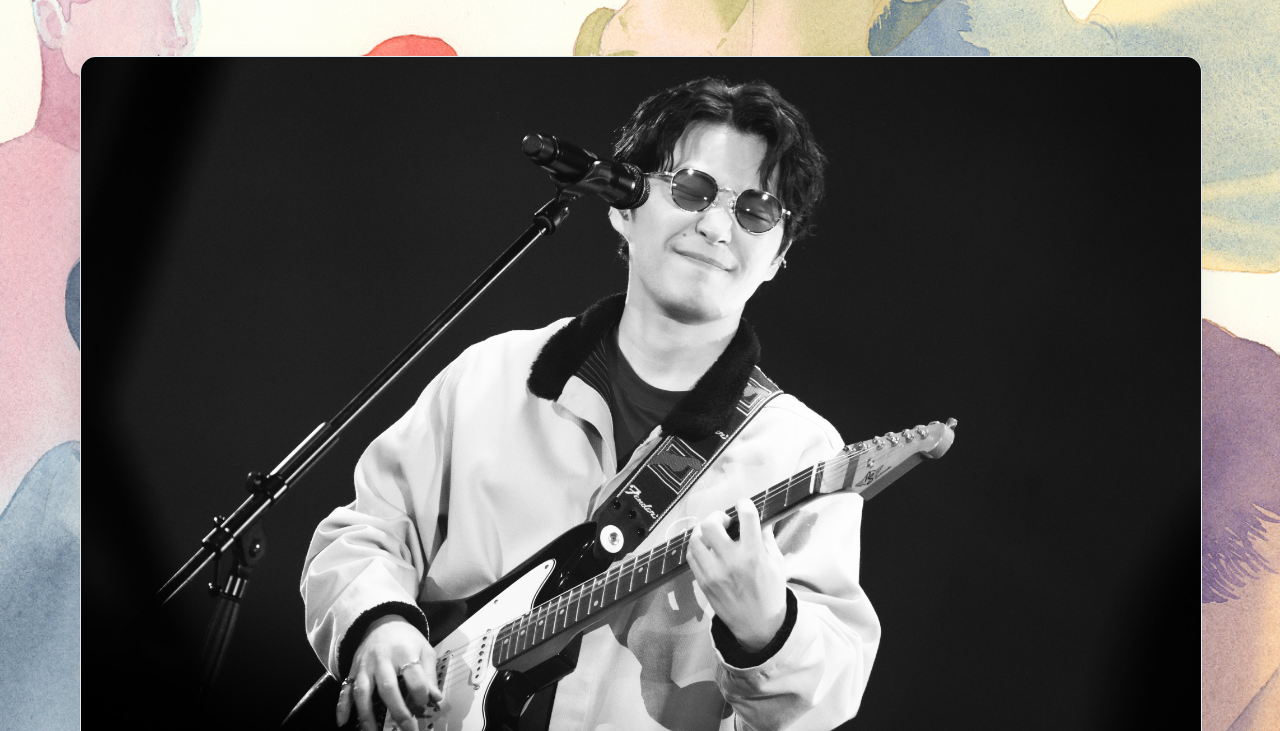
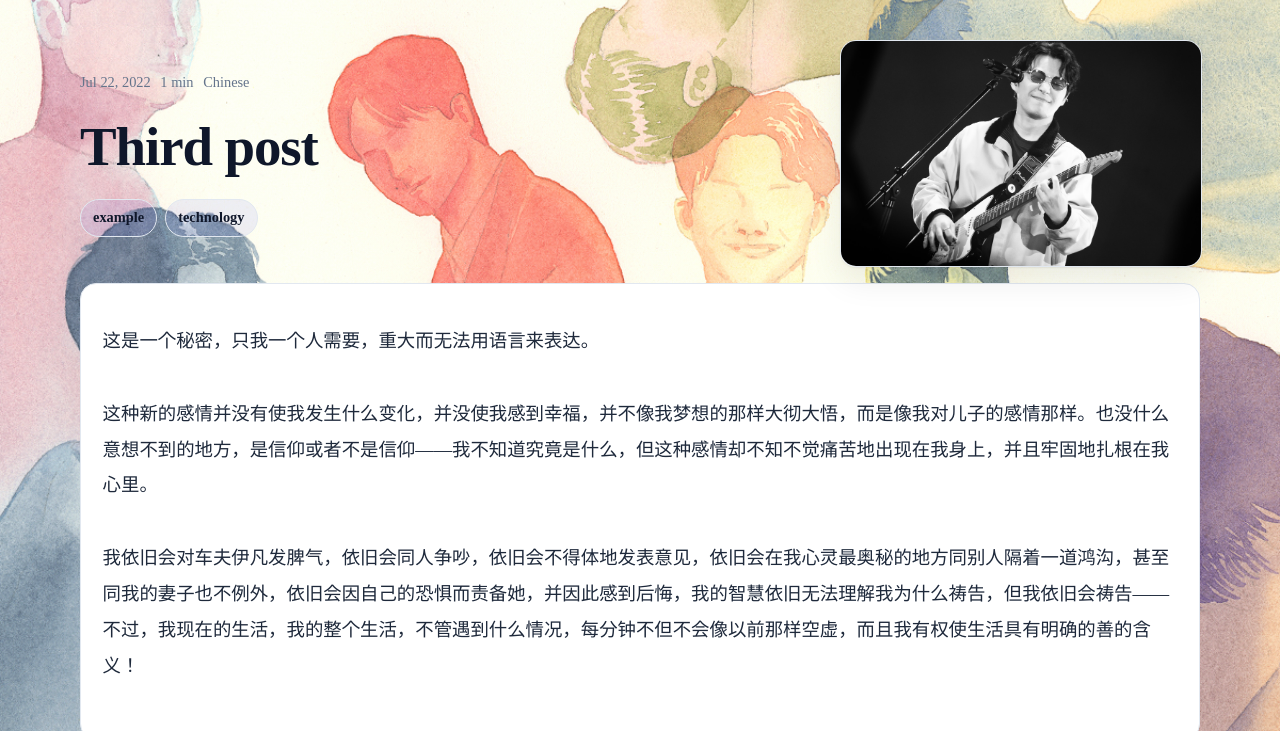
Before and after one commit to Jekyloco/jekyloco.github.io, an Astro site: page /blog/third-post in a window 1280 px wide. Shown: the part 69-800 px from the top of the page. Built offline with nearby package versions, Linux system fonts and the light colour scheme; Astro itself is replaced by a stand-in of ours.

Commit message:
image UI udpate.

```diff
--- a/src/layouts/BlogPost.astro
+++ b/src/layouts/BlogPost.astro
@@ -27,22 +27,38 @@ const { title, description, pubDate, updatedDate, heroImage, tags = [], lang, mi
 				max-width: 1120px;
 				margin: 0 auto;
 			}
-			.post-hero {
-				margin: 1.25rem 0 1rem;
+			.post-header {
+				display: grid;
+				grid-template-columns: 1fr minmax(220px, 360px);
+				gap: 1.25rem;
+				align-items: stretch;
+				padding: 0.25rem 0 1rem;
 			}
-			.post-hero img {
-				display: block;
+			.post-header-main {
+				margin: 30px 0;
+				min-width: 0;
+				display: flex;
+				flex-direction: column;
+				justify-content: space-between;
+				align-self: stretch;
+			}
+			.post-header-media {
 				width: 100%;
-				height: auto;
 				border-radius: 16px;
 				border: 1px solid rgb(var(--border));
 				box-shadow: var(--shadow);
+				overflow: hidden;
+				aspect-ratio: 16 / 10;
+				background: rgba(var(--card), var(--card-alpha, 0.84));
 			}
-			.post-header {
-				padding: 0.25rem 0 1rem;
+			.post-header-media img {
+				display: block;
+				width: 100%;
+				height: 100%;
+				object-fit: cover;
 			}
 			.post-title {
-				margin: 0.5rem 0 0.75rem;
+				margin: 0;
 				letter-spacing: -0.02em;
 			}
 			.post-meta {
@@ -54,7 +70,7 @@ const { title, description, pubDate, updatedDate, heroImage, tags = [], lang, mi
 				font-size: 0.9rem;
 			}
 			.post-tags {
-				margin-top: 0.75rem;
+				margin-top: 0;
 				display: flex;
 				flex-wrap: wrap;
 				gap: 0.5rem;
@@ -72,6 +88,20 @@ const { title, description, pubDate, updatedDate, heroImage, tags = [], lang, mi
 				line-height: var(--prose-line-height, 1.95);
 				font-family: var(--prose-font-family, var(--font-atkinson));
 			}
+			@media (max-width: 860px) {
+				.post-header {
+					grid-template-columns: 1fr;
+					align-items: start;
+				}
+				.post-header-media {
+					order: -1;
+					max-width: 560px;
+				}
+				.post-header-main {
+					justify-content: flex-start;
+					gap: 0.75rem;
+				}
+			}
 		</style>
 	</head>
 
@@ -79,12 +109,8 @@ const { title, description, pubDate, updatedDate, heroImage, tags = [], lang, mi
 		<Header />
 		<main>
 			<article class="post">
-				{heroImage && (
-					<div class="post-hero">
-						<img src={heroImage.src} width="1200" height="600" alt="" loading="lazy" />
-					</div>
-				)}
 				<header class="post-header">
+					<div class="post-header-main">
 						<div class="post-meta">
 							<span><FormattedDate date={pubDate} /></span>
 							{typeof minutes === 'number' && <span>{minutes} min</span>}
@@ -105,6 +131,12 @@ const { title, description, pubDate, updatedDate, heroImage, tags = [], lang, mi
 								))}
 							</div>
 						)}
+					</div>
+					{heroImage && (
+						<div class="post-header-media" aria-hidden="true">
+							<img src={heroImage.src} width="720" height="450" alt="" loading="lazy" />
+						</div>
+					)}
 				</header>
 				<section class="post-content">
 					<div class="prose">
--- a/src/styles/global.css
+++ b/src/styles/global.css
@@ -46,11 +46,19 @@ html[data-theme='dark'] {
 	--home-hero-overlay-rgb: 0, 0, 0;
 }
 
+html,
+body {
+	height: 100%;
+}
+
 body {
 	font-family: var(--font-atkinson);
 	margin: 0;
 	padding: 0;
 	text-align: left;
+	min-height: 100vh;
+	display: flex;
+	flex-direction: column;
 	background: rgb(var(--bg));
 	background-image: linear-gradient(rgba(var(--bg), var(--site-bg-overlay)),
 			rgba(var(--bg), var(--site-bg-overlay))),
@@ -74,6 +82,7 @@ main {
 	max-width: var(--container);
 	margin: 0 auto;
 	padding: 2.5rem 1rem 3.75rem;
+	flex: 1;
 }
 
 main.home-main {
```
Also changed, not shown: src/content/blog/third-post.md (+2 -0 lines). Lines whose indentation alone changed are shown as unchanged.
